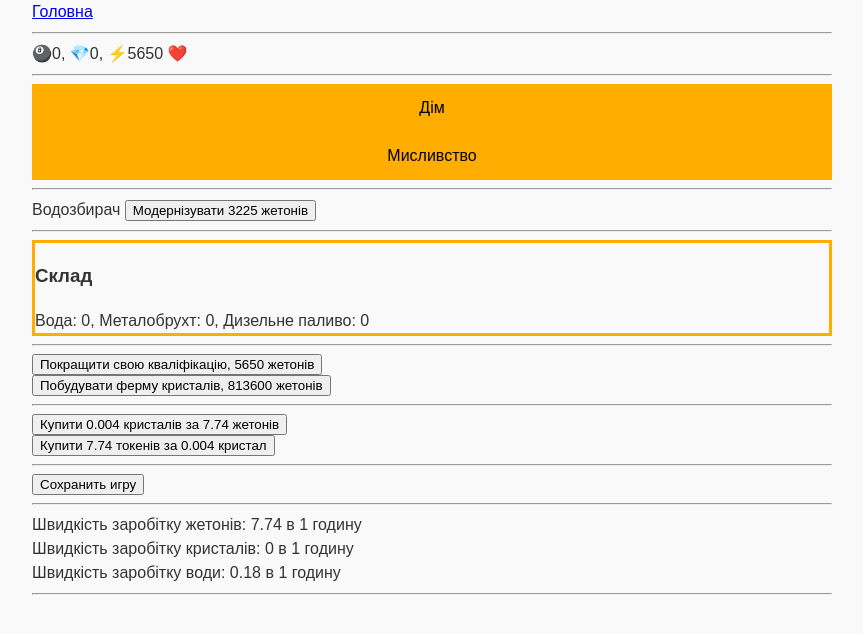
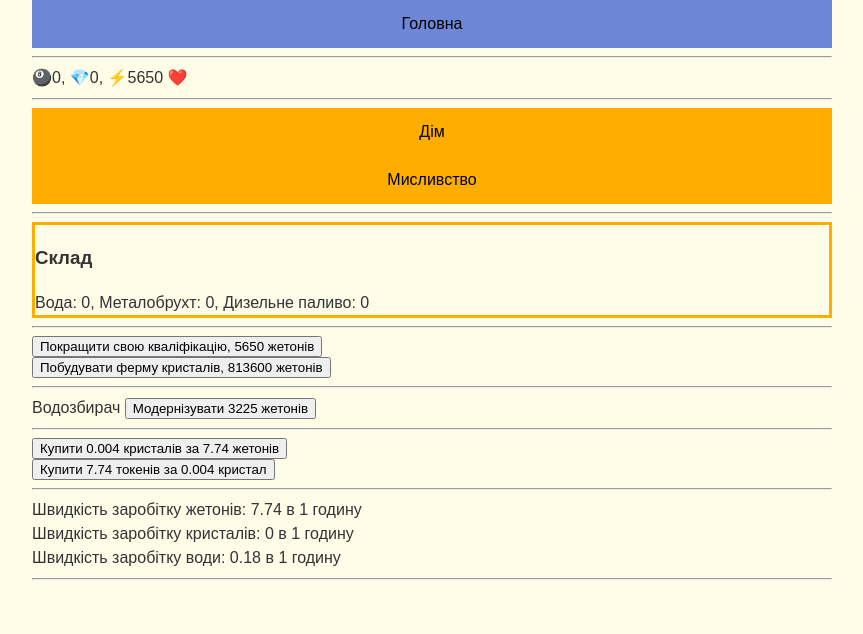
Before and after one commit to owner6/wos, a plain HTML site: page index.html in a window 1280 px wide. Shown: the whole page, without its empty margins (208-1071 px from the left). Drawn offline with Linux system fonts and the light colour scheme.

Commit message:
header link add style

```diff
--- a/index.html
+++ b/index.html
@@ -8,18 +8,16 @@
   </title>
 </head>
 <body>
-  <a class="" href="index.html">Головна</a><hr>
-  <div></div>
+  <a class="a1Main" href="index.html">Головна</a><hr>
   🎱<span id="spnTokensValue"> </span>,
   💎<span id="spnCrystalsValue"> </span>,
   ⚡<span id="spnEnergyValue"> </span>
   ❤️
   <hr>
-  <a class="a1" href="house.html">Дім</a>
-  <a class="a1" href="hunter.html">Мисливство</a>
+    <a class="a1" href="house.html">Дім</a>
+    <a class="a1" href="hunter.html">Мисливство</a>
   <hr>
-  Водозбирач <button id="btnUpgWaterMine" onclick="upgWaterMine()">Модернізувати</button><br>
-  <hr>
+
 
   <div class="panel">
     <h3>Склад</h3>
@@ -29,13 +27,10 @@
   <button id="btnUpgTokenMine" onclick="upgTokenMine()">Покращити свою кваліфікацію, 5650 жетонів</button><br>
   <button id="btnUpgCrystalMine" onclick="upgCrystalMine()">Побудувати ферму кристалів, 237300 жетонів</button><br>
   <hr>
+  Водозбирач <button id="btnUpgWaterMine" onclick="upgWaterMine()">Модернізувати</button><br>
+  <hr>
   <button id="btnBuyCrystal" onclick="buyCrystal()">Купити 0.004 кристалів за 7.74 жетонів</button><br>
   <button id="btnBuyCrystal" onclick="buyTokens()">Купити 7.74 токенів за 0.004 кристал</button><br>
-
-  <hr>
-
-  <button id="btnSaveGame" onclick="saveGame()">Сохранить игру</button><br>
-
   <hr>
   Швидкість заробітку жетонів: <span id="spnTokensRate"> </span> в 1 годину<br>
   Швидкість заробітку кристалів: <span id="spnCrystalsRate"> </span> в 1 годину<br>
--- a/main.css
+++ b/main.css
@@ -2,7 +2,7 @@ body {
     font-family: sans-serif;
     line-height: 1.5;
 
-    background-color: #f9f9f9;
+    background-color: #fffce8;
     color: #333333;
 
     width: 800px;
@@ -87,6 +87,23 @@ body {
     background: #A68819;
   }
 
+  .a1Main {
+    text-align: center;
+    line-height: 1;
+    color: black;
+    text-decoration:none;
+
+    outline: none;
+    text-decoration: none;
+    display: inline-block;
+    width: 100%;
+    margin-right: 0.5%;
+    text-align: center;
+    line-height: 3;
+    color: black;
+    background: #6D87D6
+  }
+
 
 
 
```
